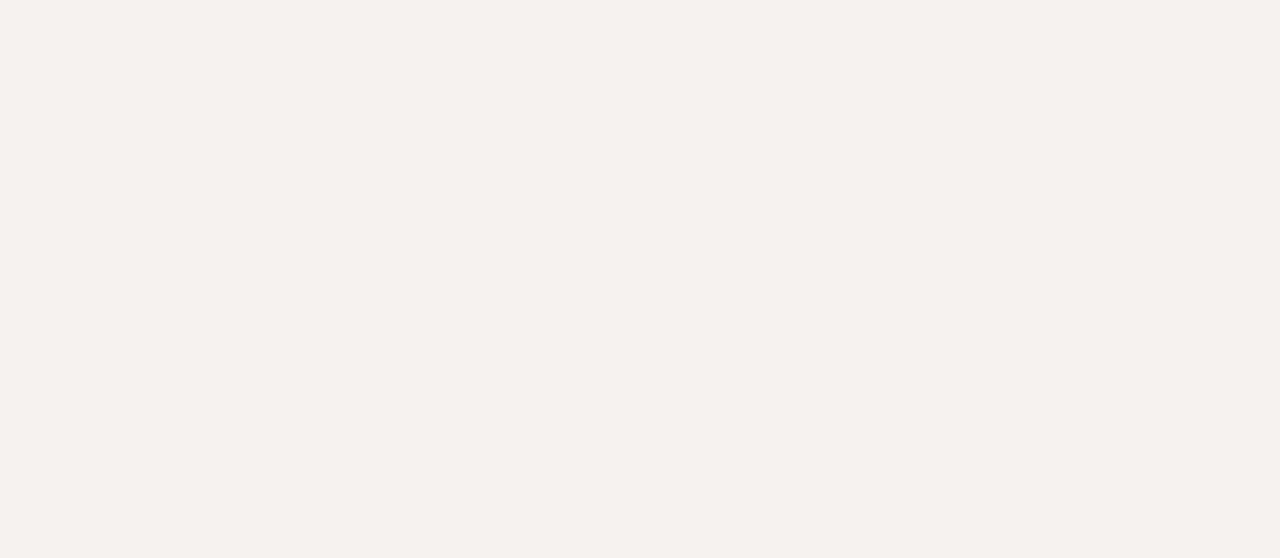
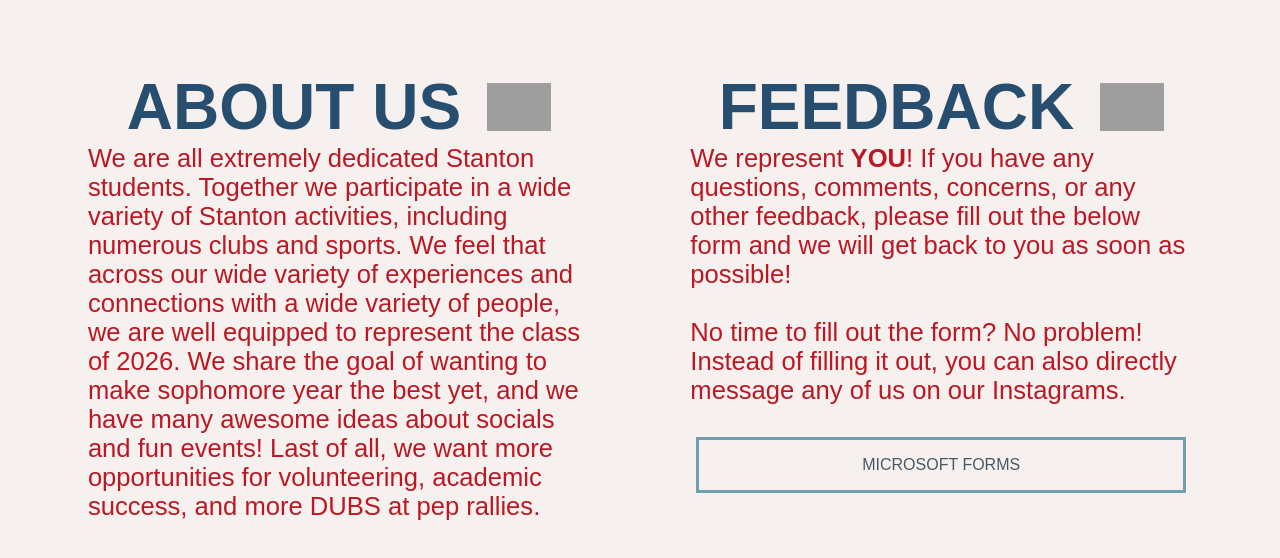
Before and after one commit to TSLARoadster/Campaign-Website, a SvelteKit app: page / in a window 1280 px wide. Shown: the part 1550-2108 px from the top of the page. Before the commit the page ends 1595 px from the top, so only its background shows below. Built offline with nearby package versions, Linux system fonts and the light colour scheme; grey boxes are pictures that could not be loaded.

Commit message:
Finish root section

```diff
--- a/src/routes/+layout.svelte
+++ b/src/routes/+layout.svelte
@@ -97,8 +97,7 @@
         border: 0.2em solid var(--blue-500);
         border-radius: 50px;
         padding: 1em 1em;
-        display: flex;
-        align-items: center;
+        text-align: center;
         transition: background-color 0.3s, color 0.2s;
     }
 
--- a/src/routes/+page.svelte
+++ b/src/routes/+page.svelte
@@ -1,8 +1,10 @@
 <script lang="ts">
     import Landing from './root/Landing.svelte'
     import Mission from './root/Mission.svelte'
+    import AboutFeedback from "./root/AboutFeedback.svelte";
 </script>
 
 <a id="top"></a>
 <Landing />
 <Mission />
+<AboutFeedback />
--- /dev/null
+++ b/src/routes/root/AboutFeedback.svelte
@@ -0,0 +1,95 @@
+<div class="about-feedback-container">
+    <div id="about" class="info-container">
+        <div class="header">
+            <h1>ABOUT US</h1>
+            <img class="icon" src="static/images/About Icon.png" alt="About Icon" />
+        </div>
+        <p class="body">
+            We are all extremely dedicated Stanton students. Together we participate in a wide variety of Stanton activities, including numerous clubs and sports. We feel that across our wide variety of experiences and connections with a wide variety of people, we are well equipped to represent the class of 2026. We share the goal of wanting to make sophomore year the best yet, and we have many awesome ideas about socials and fun events! Last of all, we want more opportunities for volunteering, academic success, and more DUBS at pep rallies.
+        </p>
+    </div>
+    <div id="feedback" class="info-container">
+        <div class="header">
+            <h1>FEEDBACK</h1>
+            <img class="icon" src="static/images/Feedback Icon.png" alt="Feedback Icon" />
+        </div>
+        <p class="body">
+            We represent <b>YOU</b>! If you have any questions, comments, concerns, or any other feedback, please fill out the below form and we will get back to you as soon as possible!
+            <br><br>
+            No time to fill out the form? No problem! Instead of filling it out, you can also directly message any of us on our Instagrams.
+        </p>
+        <a class="form" href="https://forms.office.com/Pages/ResponsePage.aspx?id=TR3rjaTQBE2JrvcHbLqp-50hh3jXAelGujHrVrKaHU1UQUtPV05ERzM5T1dTQ1JNNkM2RTVOMUNCRS4u" target="_blank" rel="noopener noreferrer">MICROSOFT FORMS</a>
+    </div>
+</div>
+
+<style>
+    .about-feedback-container {
+        margin: 15vh 1vw;
+        display: flex;
+        flex-wrap: wrap;
+        align-items: flex-start;
+        justify-content: space-evenly;
+    }
+
+    .info-container {
+        display: flex;
+        flex-direction: column;
+        align-items: center;
+        justify-content: center;
+        width: 40%;
+        margin: 2vw;
+    }
+
+    .header {
+        display: flex;
+        align-items: center;
+        justify-content: center;
+    }
+
+    .header h1 {
+        font-size: 5vw;
+        color: var(--blue-500);
+        margin: 0;
+    }
+
+    .icon {
+        width: 5vw;
+        margin-left: 2vw;
+    }
+
+    .body {
+        margin: 0;
+        color: var(--red-300);
+        font-size: 2vw;
+    }
+
+    .form {
+        margin: 4vh 2vw;
+        border: 0.2em solid var(--blue-300);
+        padding: 1em 1em;
+        width: 90%;
+        transition: background-color 0.3s, color 0.2s;
+        text-align: center;
+        color: var(--gray-200);
+    }
+
+    .form:hover {
+        background-color: var(--blue-300);
+        color: #ffffff;
+    }
+
+    @media only screen and (max-width: 800px) {
+        .info-container {
+            width: 100%;
+        }
+
+        .header h1 {
+            font-size: 5vh;
+        }
+
+        .body {
+            font-size: 3vh;
+            text-align: center;
+        }
+    }
+</style>
--- a/src/routes/root/Mission.svelte
+++ b/src/routes/root/Mission.svelte
@@ -13,8 +13,8 @@
     #mission {
         margin: 15vh 1vw;
         display: flex;
-        justify-content: flex-start;
-        align-content: center;
+        justify-items: flex-start;
+        align-items: center;
         flex-wrap: wrap;
         width: auto;
     }
@@ -22,8 +22,6 @@
     .text-container {
         display: flex;
         flex-direction: column;
-        justify-content: flex-start;
-        align-content: center;
         width: 40%;
     }
 
```
Also changed, not shown: static/images/About Icon.png (added), static/images/Feedback Icon.png (added).
